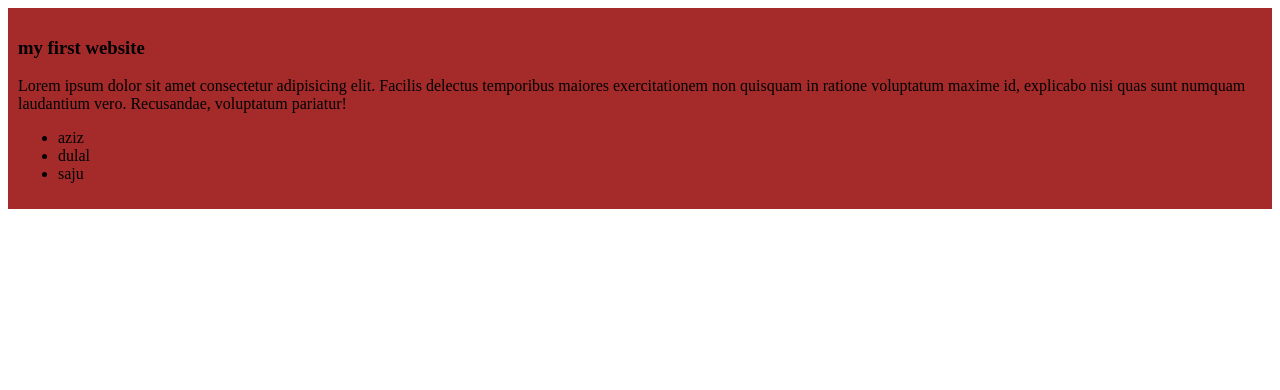
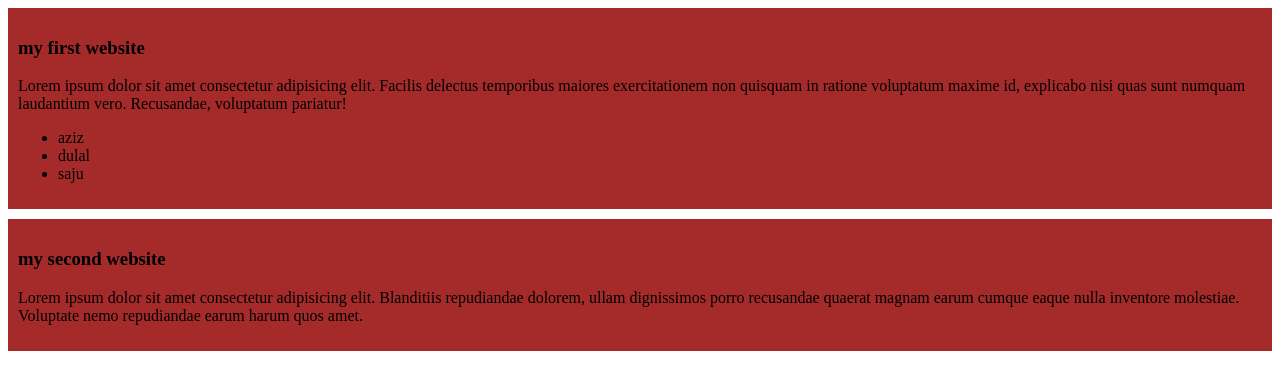
Before and after one commit to Aziz55774/assainment1, a plain HTML site: page index.html in a window 1280 px wide. Drawn offline with Linux system fonts and the light colour scheme.

Commit message:
my second website

```diff
--- a/index.html
+++ b/index.html
@@ -17,5 +17,9 @@
         <li>saju</li>
     </ul>
     </div>
+    <div>
+        <h3> my second website</h3>
+        <p>Lorem ipsum dolor sit amet consectetur adipisicing elit. Blanditiis repudiandae dolorem, ullam dignissimos porro recusandae quaerat magnam earum cumque eaque nulla inventore molestiae. Voluptate nemo repudiandae earum harum quos amet.</p>
+    </div>
 </body>
 </html>
--- a/styles/blog.css
+++ b/styles/blog.css
@@ -1,3 +1,4 @@
 div{background-color: brown;
 padding: 10px;
+margin-bottom: 10px;
 }
```
